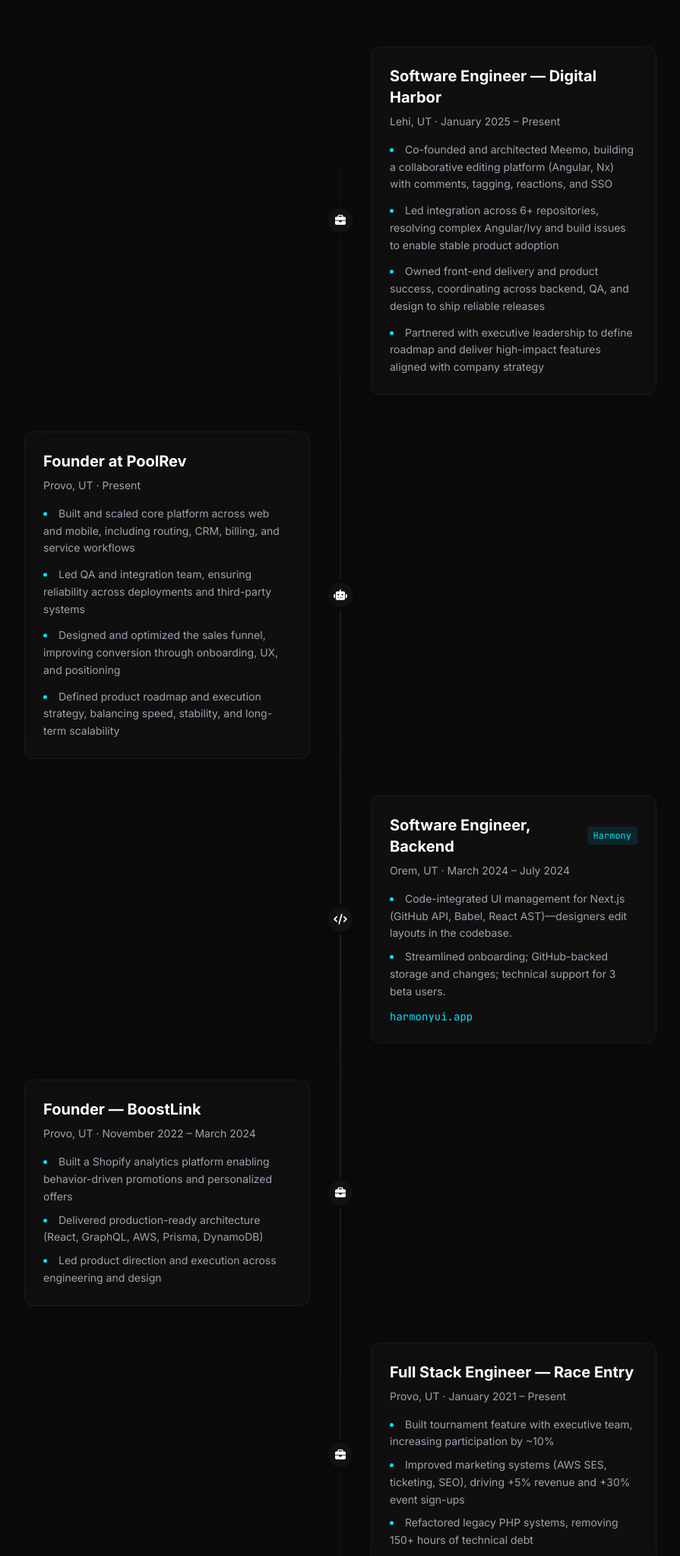
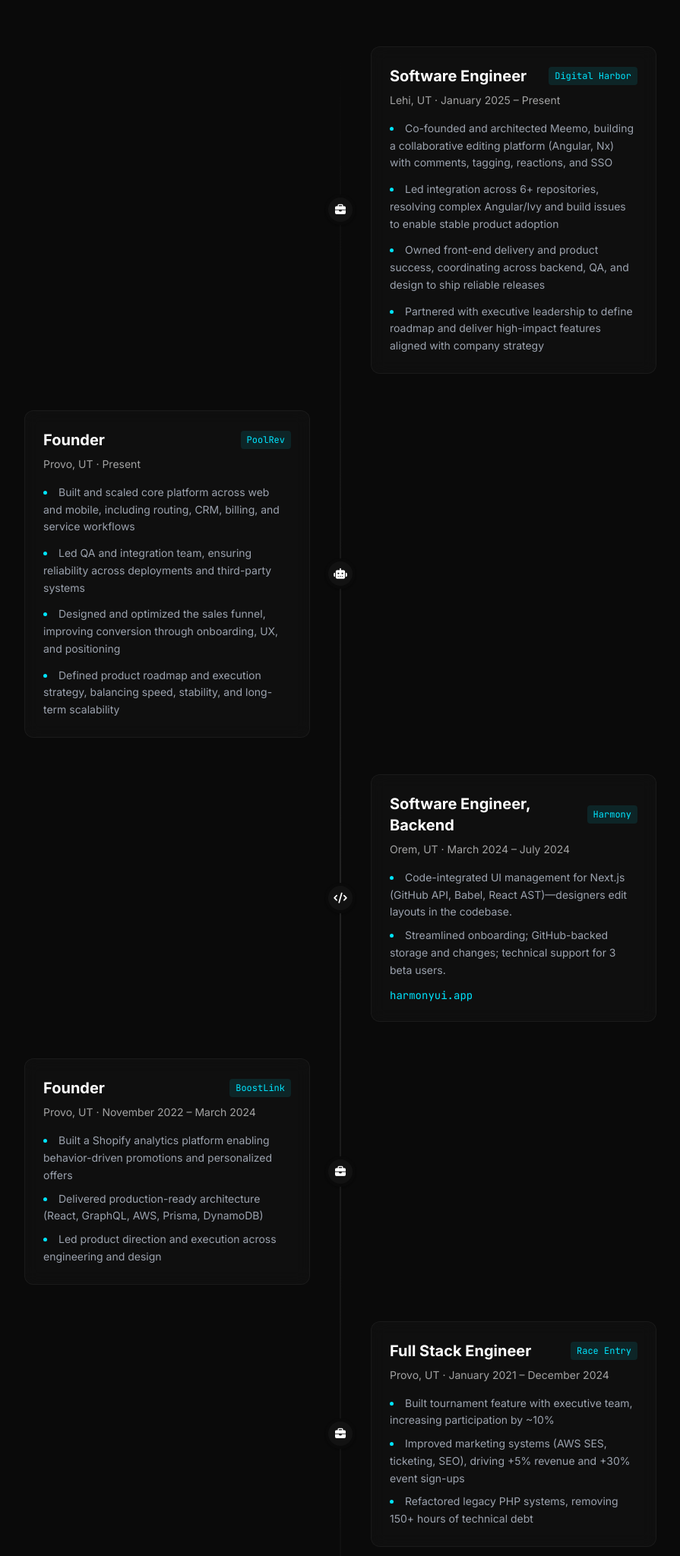
Before and after one commit to SzuJanLin/szujanlin-web, a website: page index.html in a window 1280 px wide. Shown: the part 1822-3870 px from the top of the page at 76% size, without its empty margins (192-1087 px from the left). Drawn offline with nearby package versions, Linux system fonts and the light colour scheme.

Commit message:
Refactor job titles in index.html to remove company names from headings and add them as separate spans for better clarity and styling. Update employment dates for Full Stack Engineer role.

```diff
--- a/index.html
+++ b/index.html
@@ -285,7 +285,8 @@
 
                     <div class="w-[calc(100%-4rem)] md:w-[calc(50%-2.5rem)] glass-card p-6 rounded-xl hover-lift">
                         <div class="flex flex-col sm:flex-row sm:items-center justify-between gap-2 mb-2">
-                            <h3 class="text-xl font-bold text-stone-900 dark:text-white">Software Engineer — Digital Harbor</h3>
+                            <h3 class="text-xl font-bold text-stone-900 dark:text-white">Software Engineer</h3>
+                            <span class="text-xs font-mono text-accentLM dark:text-accent bg-accentLM/15 dark:bg-accent/10 px-2 py-1 rounded shrink-0">Digital Harbor</span>
                         </div>
                         <p class="text-stone-600 dark:text-textMuted text-sm mb-4">Lehi, UT · January 2025 – Present</p>
                         <ul class="text-stone-600 dark:text-gray-400 text-sm leading-relaxed space-y-3 list-disc list-inside marker:text-accentLM dark:marker:text-accent">
@@ -305,7 +306,8 @@
 
                     <div class="w-[calc(100%-4rem)] md:w-[calc(50%-2.5rem)] glass-card p-6 rounded-xl hover-lift">
                         <div class="flex flex-col sm:flex-row sm:items-center justify-between gap-2 mb-2">
-                            <h3 class="text-xl font-bold text-stone-900 dark:text-white">Founder at PoolRev</h3>
+                            <h3 class="text-xl font-bold text-stone-900 dark:text-white">Founder</h3>
+                            <span class="text-xs font-mono text-accentLM dark:text-accent bg-accentLM/15 dark:bg-accent/10 px-2 py-1 rounded shrink-0">PoolRev</span>
                         </div>
                         <p class="text-stone-600 dark:text-textMuted text-sm mb-4">Provo, UT · Present</p>
                         <ul class="text-stone-600 dark:text-gray-400 text-sm leading-relaxed space-y-3 list-disc list-inside marker:text-accentLM dark:marker:text-accent">
@@ -347,7 +349,8 @@
 
                     <div class="w-[calc(100%-4rem)] md:w-[calc(50%-2.5rem)] glass-card p-6 rounded-xl hover-lift">
                         <div class="flex flex-col sm:flex-row sm:items-center justify-between gap-2 mb-2">
-                            <h3 class="text-xl font-bold text-stone-900 dark:text-white">Founder — BoostLink</h3>
+                            <h3 class="text-xl font-bold text-stone-900 dark:text-white">Founder</h3>
+                            <span class="text-xs font-mono text-accentLM dark:text-accent bg-accentLM/15 dark:bg-accent/10 px-2 py-1 rounded shrink-0">BoostLink</span>
                         </div>
                         <p class="text-stone-600 dark:text-textMuted text-sm mb-4">Provo, UT · November 2022 – March 2024</p>
                         <ul class="text-stone-600 dark:text-gray-400 text-sm leading-relaxed space-y-2 list-disc list-inside marker:text-accentLM dark:marker:text-accent">
@@ -366,9 +369,10 @@
 
                     <div class="w-[calc(100%-4rem)] md:w-[calc(50%-2.5rem)] glass-card p-6 rounded-xl hover-lift">
                         <div class="flex flex-col sm:flex-row sm:items-center justify-between gap-2 mb-2">
-                            <h3 class="text-xl font-bold text-stone-900 dark:text-white">Full Stack Engineer — Race Entry</h3>
+                            <h3 class="text-xl font-bold text-stone-900 dark:text-white">Full Stack Engineer</h3>
+                            <span class="text-xs font-mono text-accentLM dark:text-accent bg-accentLM/15 dark:bg-accent/10 px-2 py-1 rounded shrink-0">Race Entry</span>
                         </div>
-                        <p class="text-stone-600 dark:text-textMuted text-sm mb-4">Provo, UT · January 2021 – Present</p>
+                        <p class="text-stone-600 dark:text-textMuted text-sm mb-4">Provo, UT · January 2021 – December 2024</p>
                         <ul class="text-stone-600 dark:text-gray-400 text-sm leading-relaxed space-y-2 list-disc list-inside marker:text-accentLM dark:marker:text-accent">
                             <li>Built tournament feature with executive team, increasing participation by ~10%</li>
                             <li>Improved marketing systems (AWS SES, ticketing, SEO), driving +5% revenue and +30% event sign-ups</li>
```
